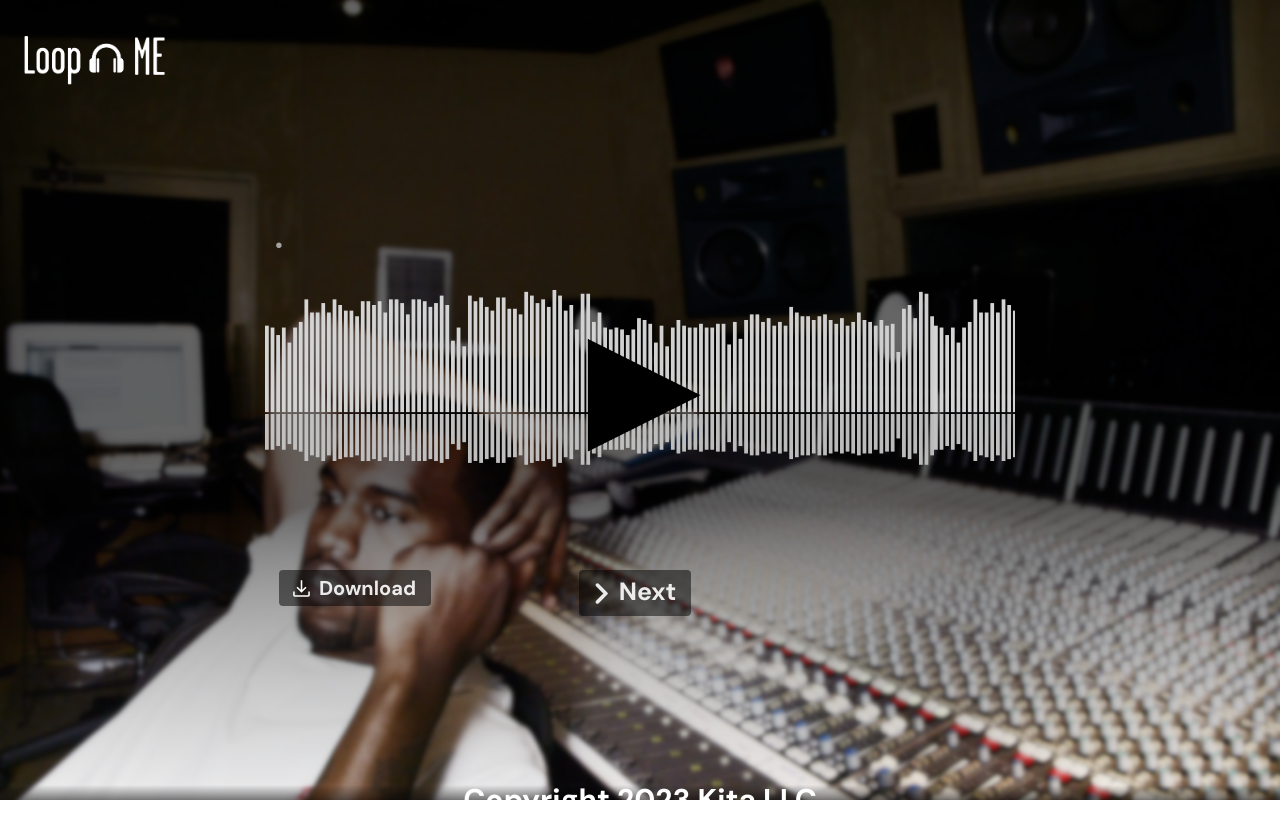
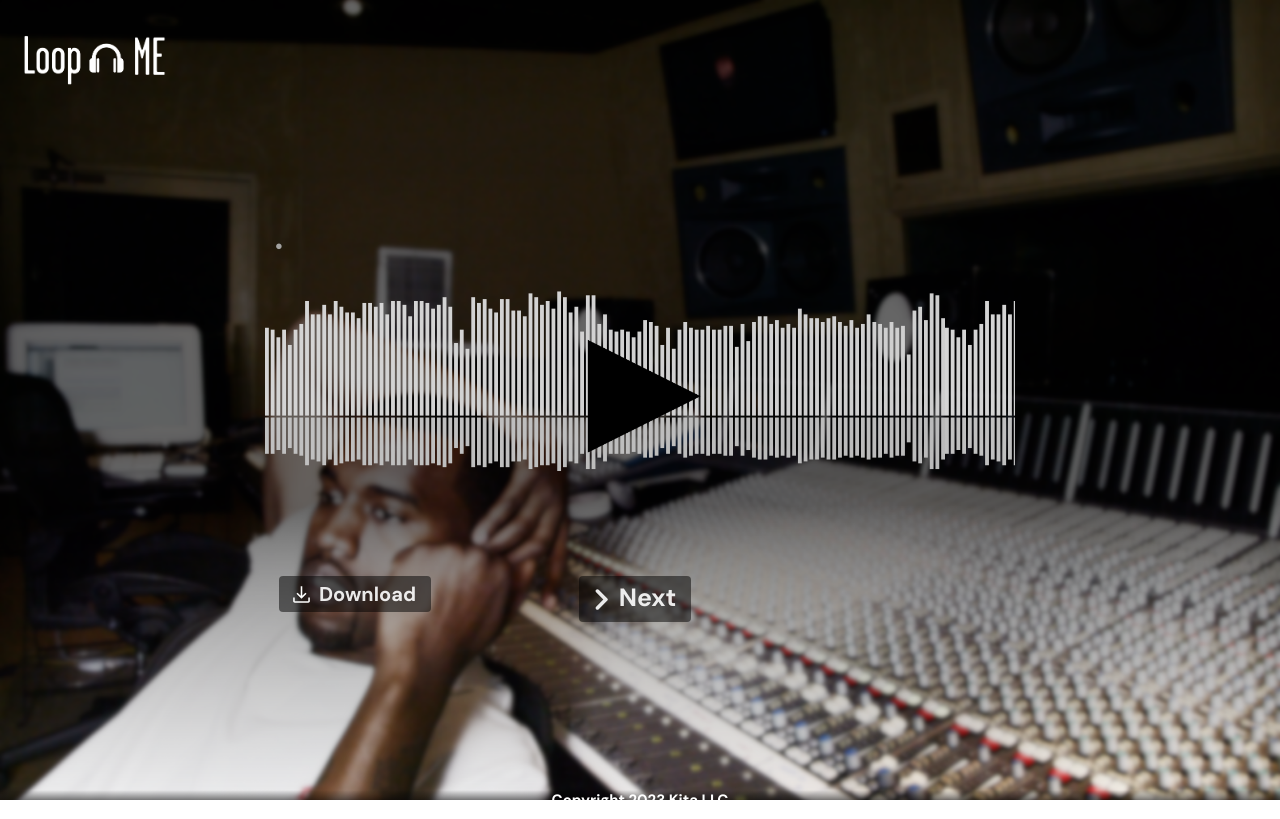
Before and after one commit to Srokit/loopme-frontend, a React (Create React App) app: page / in a window 1280 px wide. Built offline with nearby package versions, Linux system fonts and the light colour scheme; no server answers.

Commit message:
Copyright smaller

```diff
--- a/src/comps/Copyright/Copyright.css
+++ b/src/comps/Copyright/Copyright.css
@@ -8,11 +8,9 @@
     flex: 1;
 }
 .copyright p {
-    font-size: 30px;
+    font-size: 15px;
     width: 100%;
     height: 50%;
     text-align: center;
-    line-height: 100%;
-    vertical-align: middle;
     background: linear-gradient(to top, rgba(0, 0, 0, 0.5), transparent);
 }
```
